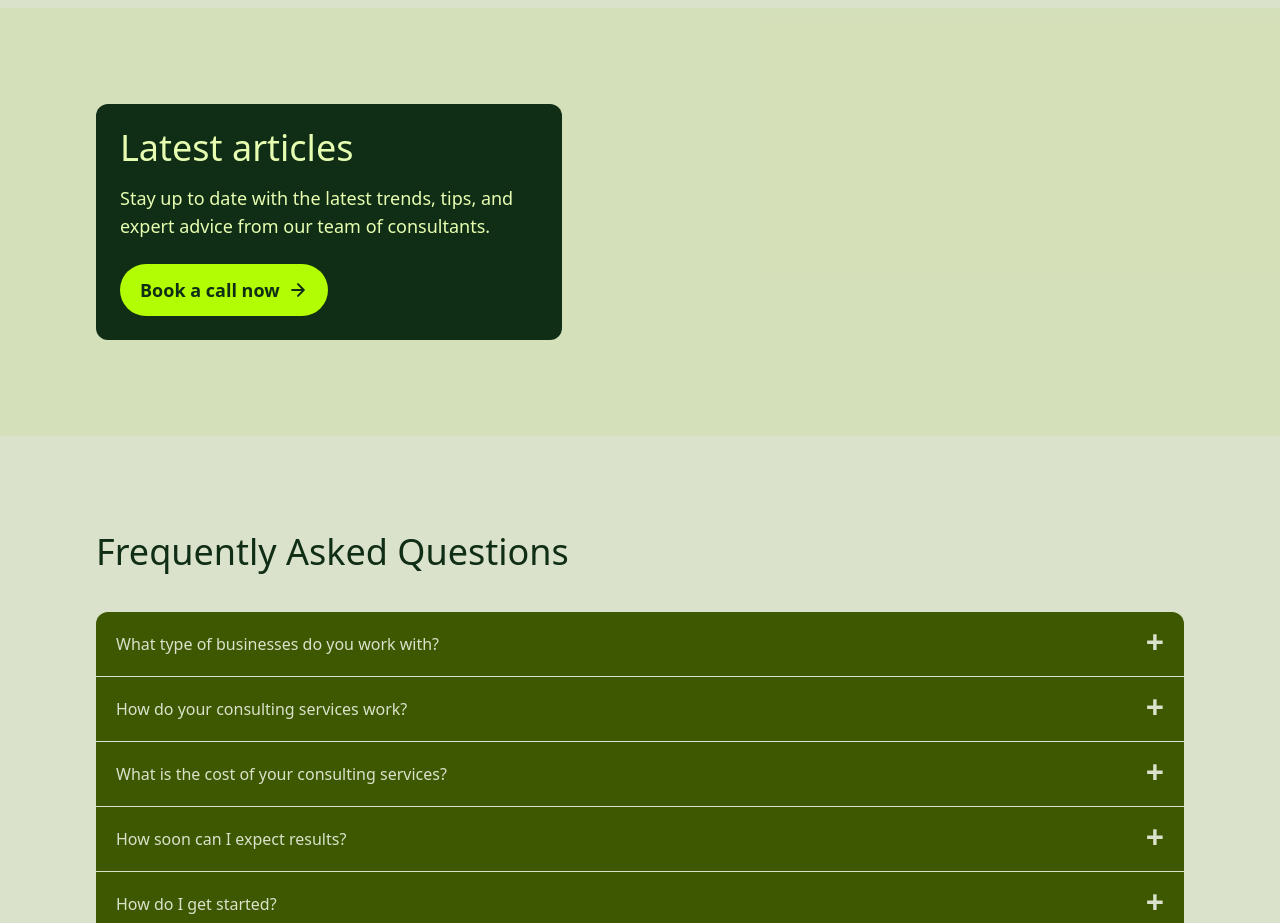
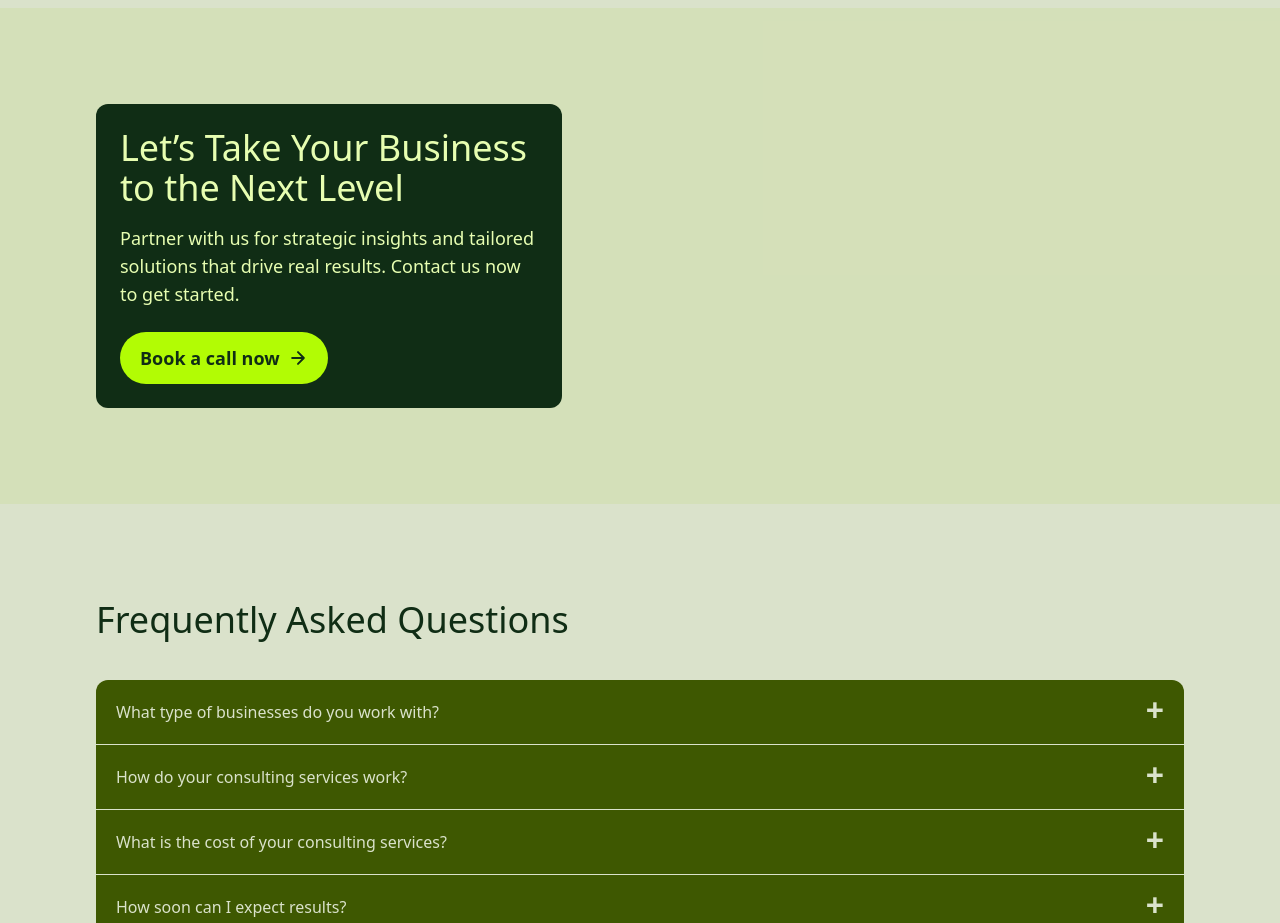
Before and after one commit to CodeWithAsterixh/catalyst-consultant, a plain HTML site: page index.html in a window 1280 px wide. Shown: the part 5060-5983 px from the top of the page. Drawn offline with nearby package versions, Linux system fonts and the light colour scheme.

Commit message:
feat: update hero section text to enhance business engagement and clarity

```diff
--- a/index.html
+++ b/index.html
@@ -1038,15 +1038,15 @@
             data-animation-variables="{enterClass: 'scale-100 duration-500 delay-200 opacity-100', leaveClass: 'scale-50 opacity-0', type: 'scrollTo', threshold: 0.2}"
             class="text-4xl text-(--color-primary-foreground) scale-50 opacity-0"
           >
-            Latest articles
+            Let’s Take Your Business to the Next Level
           </h1>
           <p
             data-scroll-animation="dynamic_toggle"
             data-animation-variables="{enterClass: 'scale-100 duration-500 delay-200 opacity-100', leaveClass: 'scale-50 opacity-0', type: 'scrollTo', threshold: 0.2}"
             class="text-lg font-normal text-(--color-primary-foreground) scale-50 opacity-0"
           >
-            Stay up to date with the latest trends, tips, and expert advice from
-            our team of consultants.
+            Partner with us for strategic insights and tailored solutions that
+            drive real results. Contact us now to get started.
           </p>
           <button
             data-scroll-animation="dynamic_toggle"
```
